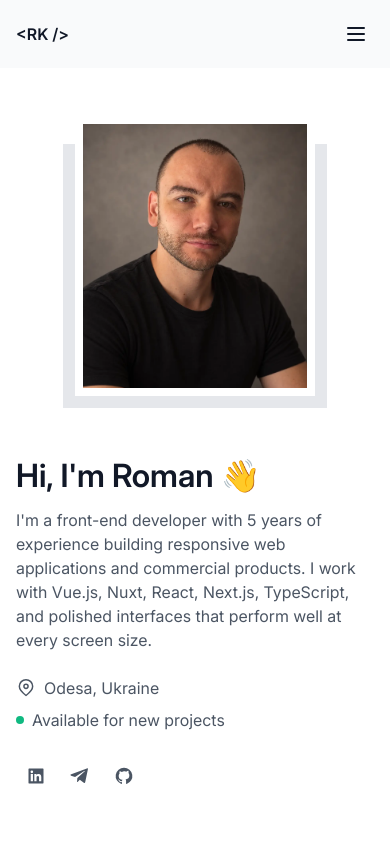
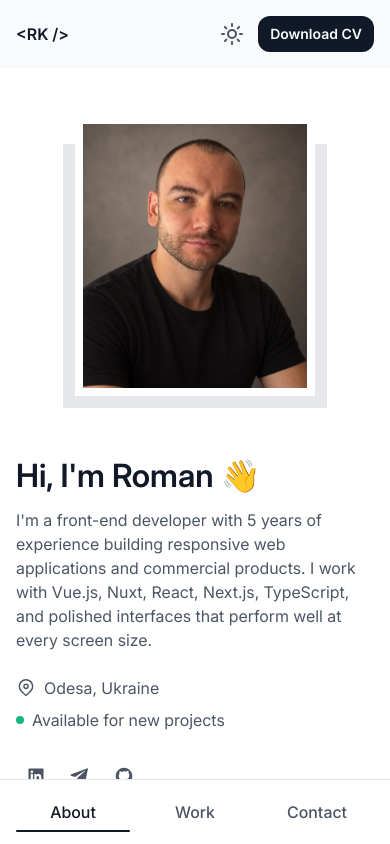
Before and after one commit to KochetovR/roman-kochetov-portfolio, a Next.js app: page / in a window 390 px wide. Shown: the top 844 px of the page. Built offline with nearby package versions, Linux system fonts and the light colour scheme.

Commit message:
feat(navigation): add responsive auto-hiding navigation tabs

```diff
--- /dev/null
+++ b/app/components/mobile-bottom-navigation.tsx
@@ -0,0 +1,5 @@
+import { NavigationTabs } from "./navigation-tabs";
+
+export function MobileBottomNavigation() {
+  return <NavigationTabs variant="bottom" />;
+}
--- /dev/null
+++ b/app/components/mobile-chrome-visibility.tsx
@@ -0,0 +1,40 @@
+"use client";
+
+import { useEffect } from "react";
+
+const INACTIVITY_DELAY = 5000;
+
+export function MobileChromeVisibility() {
+  useEffect(() => {
+    const root = document.documentElement;
+    let inactivityTimeout: number | undefined;
+
+    const hideChrome = () => {
+      root.dataset.mobileChromeHidden = "true";
+    };
+
+    const revealChrome = () => {
+      delete root.dataset.mobileChromeHidden;
+
+      if (inactivityTimeout !== undefined) window.clearTimeout(inactivityTimeout);
+      inactivityTimeout = window.setTimeout(hideChrome, INACTIVITY_DELAY);
+    };
+
+    revealChrome();
+    window.addEventListener("mousemove", revealChrome, { passive: true });
+    window.addEventListener("scroll", revealChrome, { passive: true });
+    window.addEventListener("touchstart", revealChrome, { passive: true });
+    window.addEventListener("touchmove", revealChrome, { passive: true });
+
+    return () => {
+      if (inactivityTimeout !== undefined) window.clearTimeout(inactivityTimeout);
+      window.removeEventListener("mousemove", revealChrome);
+      window.removeEventListener("scroll", revealChrome);
+      window.removeEventListener("touchstart", revealChrome);
+      window.removeEventListener("touchmove", revealChrome);
+      delete root.dataset.mobileChromeHidden;
+    };
+  }, []);
+
+  return null;
+}
--- /dev/null
+++ b/app/components/navigation-tabs.tsx
@@ -0,0 +1,142 @@
+"use client";
+
+import Link from "next/link";
+import { usePathname } from "next/navigation";
+import { useEffect, useRef, useState } from "react";
+
+const navigation = [
+  { href: "/#about", id: "about", label: "About" },
+  { href: "/#work", id: "work", label: "Work" },
+  { href: "#contact", id: "contact", label: "Contact" },
+] as const;
+
+type NavigationTabId = (typeof navigation)[number]["id"];
+type NavigationTabVariant = "bottom" | "header";
+type ActiveNavigationTab = NavigationTabId | null;
+
+const NAVIGATION_SETTLE_DELAY = 180;
+
+export function NavigationTabs({ variant }: { variant: NavigationTabVariant }) {
+  const pathname = usePathname();
+  const [activeTab, setActiveTab] = useState<ActiveNavigationTab>(pathname.startsWith("/work/") ? null : "about");
+  const pendingTab = useRef<NavigationTabId | null>(null);
+
+  useEffect(() => {
+    if (pathname !== "/") {
+      const contactSection = document.getElementById("contact");
+
+      if (!contactSection) return;
+
+      pendingTab.current = null;
+      const contactObserver = new IntersectionObserver(([entry]) => {
+        setActiveTab(entry.isIntersecting ? "contact" : null);
+      });
+
+      contactObserver.observe(contactSection);
+
+      return () => contactObserver.disconnect();
+    }
+
+    let animationFrame: number | undefined;
+    let pendingCompletionTimeout: number | undefined;
+
+    const updateActiveTab = () => {
+      if (pendingTab.current) {
+        setActiveTab(pendingTab.current);
+        return;
+      }
+
+      const activationLine = window.innerHeight * 0.4;
+      let nextActiveTab: NavigationTabId = "about";
+
+      for (const item of navigation) {
+        const section = document.getElementById(item.id);
+
+        if (section && section.getBoundingClientRect().top <= activationLine) {
+          nextActiveTab = item.id;
+        }
+      }
+
+      setActiveTab((currentTab) => (currentTab === nextActiveTab ? currentTab : nextActiveTab));
+    };
+
+    const scheduleTabUpdate = () => {
+      if (animationFrame !== undefined) return;
+
+      animationFrame = window.requestAnimationFrame(() => {
+        animationFrame = undefined;
+        updateActiveTab();
+      });
+    };
+
+    const completePendingNavigation = () => {
+      pendingCompletionTimeout = undefined;
+      pendingTab.current = null;
+      scheduleTabUpdate();
+    };
+
+    const schedulePendingNavigationCompletion = () => {
+      if (!pendingTab.current) return;
+
+      if (pendingCompletionTimeout !== undefined) window.clearTimeout(pendingCompletionTimeout);
+      pendingCompletionTimeout = window.setTimeout(completePendingNavigation, NAVIGATION_SETTLE_DELAY);
+    };
+
+    const handleScroll = () => {
+      scheduleTabUpdate();
+      schedulePendingNavigationCompletion();
+    };
+
+    const selectHashTarget = () => {
+      const hashTarget = window.location.hash.slice(1) as NavigationTabId;
+
+      if (!navigation.some((item) => item.id === hashTarget)) return;
+
+      pendingTab.current = hashTarget;
+      setActiveTab(hashTarget);
+      schedulePendingNavigationCompletion();
+    };
+
+    scheduleTabUpdate();
+    schedulePendingNavigationCompletion();
+    window.addEventListener("hashchange", selectHashTarget);
+    window.addEventListener("resize", scheduleTabUpdate);
+    window.addEventListener("scroll", handleScroll, { passive: true });
+
+    return () => {
+      if (animationFrame !== undefined) window.cancelAnimationFrame(animationFrame);
+      if (pendingCompletionTimeout !== undefined) window.clearTimeout(pendingCompletionTimeout);
+      window.removeEventListener("hashchange", selectHashTarget);
+      window.removeEventListener("resize", scheduleTabUpdate);
+      window.removeEventListener("scroll", handleScroll);
+    };
+  }, [pathname]);
+
+  const isHeader = variant === "header";
+
+  return (
+    <nav aria-label={isHeader ? "Main navigation" : "Mobile navigation"} className={isHeader ? "" : "mobile-bottom-navigation fixed bottom-0 left-0 z-40 w-screen border-t border-border bg-page px-[var(--content-padding-inline)] py-3 min-[540px]:hidden"}>
+      <ul className={isHeader ? "flex items-center gap-2" : "mx-auto grid max-w-[var(--content-max-width)] grid-cols-3 gap-2"}>
+        {navigation.map((item) => {
+          const isActive = activeTab === item.id;
+
+          return (
+            <li key={item.id}>
+              <Link
+                aria-current={isActive ? "true" : undefined}
+                className={`navigation-tab ${isHeader ? "type-body-2-medium flex h-10 items-center px-2" : "type-body-3-medium flex min-h-10 items-center justify-center rounded-lg active:bg-muted"} ${isActive ? "is-active" : ""}`}
+                href={item.href}
+                onClick={() => {
+                  pendingTab.current = item.id;
+                  setActiveTab(item.id);
+                }}
+              >
+                {item.label}
+              </Link>
+            </li>
+          );
+        })}
+      </ul>
+    </nav>
+  );
+}
--- a/app/components/site-header.tsx
+++ b/app/components/site-header.tsx
@@ -1,16 +1,10 @@
 import Link from "next/link";
-import { MobileNavigation } from "./mobile-navigation";
+import { NavigationTabs } from "./navigation-tabs";
 import { ThemeToggle } from "./theme-toggle";
-
-const navigation = [
-  { href: "/#about", label: "About" },
-  { href: "/#work", label: "Work" },
-  { href: "#contact", label: "Contact" },
-];
 
 export function SiteHeader() {
   return (
-    <header className="bg-page px-[var(--content-padding-inline)] py-4 bg-section">
+    <header className="mobile-site-header fixed left-0 top-0 z-40 w-screen bg-section px-[var(--content-padding-inline)] py-4">
       <div className="mx-auto flex max-w-[var(--content-max-width)] items-center justify-between">
         <Link
           aria-label="Roman Kochetov — home"
@@ -20,21 +14,8 @@ export function SiteHeader() {
           &lt;RK /&gt;
         </Link>
 
-        <div className="hidden items-center gap-3 md:flex">
-          <nav aria-label="Main navigation">
-            <ul className="flex items-center gap-6">
-            {navigation.map((item) => (
-              <li key={item.href}>
-                <Link
-                  className="type-body-2-medium text-secondary transition-colors hover:text-primary"
-                  href={item.href}
-                >
-                  {item.label}
-                </Link>
-              </li>
-            ))}
-            </ul>
-          </nav>
+        <div className="hidden items-center gap-3 min-[540px]:flex">
+          <NavigationTabs variant="header" />
           <ThemeToggle />
           <a
             className="type-body-3 cursor-pointer rounded-xl bg-cv-button px-4 py-2 font-semibold text-on-cv-button transition-opacity hover:opacity-80"
@@ -45,7 +26,16 @@ export function SiteHeader() {
           </a>
         </div>
 
-        <MobileNavigation />
+        <div className="flex items-center gap-2 min-[540px]:hidden">
+          <ThemeToggle />
+          <a
+            className="type-body-3 rounded-xl bg-cv-button px-3 py-2 font-semibold text-on-cv-button transition-opacity active:opacity-80"
+            download
+            href="/assets/roman-kochetov-cv.pdf"
+          >
+            Download CV
+          </a>
+        </div>
       </div>
     </header>
   );
--- a/app/globals.css
+++ b/app/globals.css
@@ -24,10 +24,73 @@ html:not([data-hash-navigation-ready]):has(:target) .hash-navigation-preloader {
   pointer-events: auto;
 }
 
+.mobile-site-header,
+.mobile-bottom-navigation {
+  transition: opacity 400ms ease-in-out, transform 400ms ease-in-out;
+}
+
+html[data-mobile-chrome-hidden] .mobile-site-header {
+  opacity: 0;
+  pointer-events: none;
+  transform: translateY(-100%);
+}
+
+html[data-mobile-chrome-hidden] .mobile-bottom-navigation {
+  opacity: 0;
+  pointer-events: none;
+  transform: translateY(100%);
+}
+
+@media (max-width: 539px) {
+  body {
+    padding-bottom: 4.5rem;
+  }
+}
+
+.navigation-tab {
+  color: var(--text-secondary);
+  position: relative;
+  transition: color 200ms ease;
+}
+
+.navigation-tab::after {
+  background: currentColor;
+  border-radius: 999px;
+  bottom: 0;
+  content: "";
+  height: 2px;
+  left: 0;
+  opacity: 0;
+  position: absolute;
+  transform: scaleX(0);
+  transform-origin: center;
+  transition: opacity 260ms ease, transform 480ms cubic-bezier(0.22, 1, 0.36, 1);
+  width: 100%;
+}
+
+.navigation-tab.is-active {
+  color: var(--text-primary);
+}
+
+.navigation-tab.is-active::after {
+  opacity: 1;
+  transform: scaleX(1);
+}
+
+@media (prefers-reduced-motion: reduce) {
+  .mobile-site-header,
+  .mobile-bottom-navigation,
+  .navigation-tab,
+  .navigation-tab::after {
+    transition: none;
+  }
+}
+
 body {
   background: var(--surface-page);
   color: var(--text-primary);
   font-family: var(--font-sans-stack), sans-serif;
+  padding-top: 4.25rem;
   text-rendering: optimizeLegibility;
 }
 
--- a/app/layout.tsx
+++ b/app/layout.tsx
@@ -1,5 +1,7 @@
 import type { Metadata } from "next";
 import localFont from "next/font/local";
+import { MobileBottomNavigation } from "./components/mobile-bottom-navigation";
+import { MobileChromeVisibility } from "./components/mobile-chrome-visibility";
 import { SiteFooter } from "./components/site-footer";
 import { SiteHeader } from "./components/site-header";
 import "./globals.css";
@@ -24,9 +26,11 @@ export default function RootLayout({ children }: LayoutProps<"/">) {
       className={`${inter.variable} h-full antialiased`}
     >
       <body className="min-h-full flex flex-col">
+        <MobileChromeVisibility />
         <SiteHeader />
         {children}
         <SiteFooter />
+        <MobileBottomNavigation />
       </body>
     </html>
   );
```
